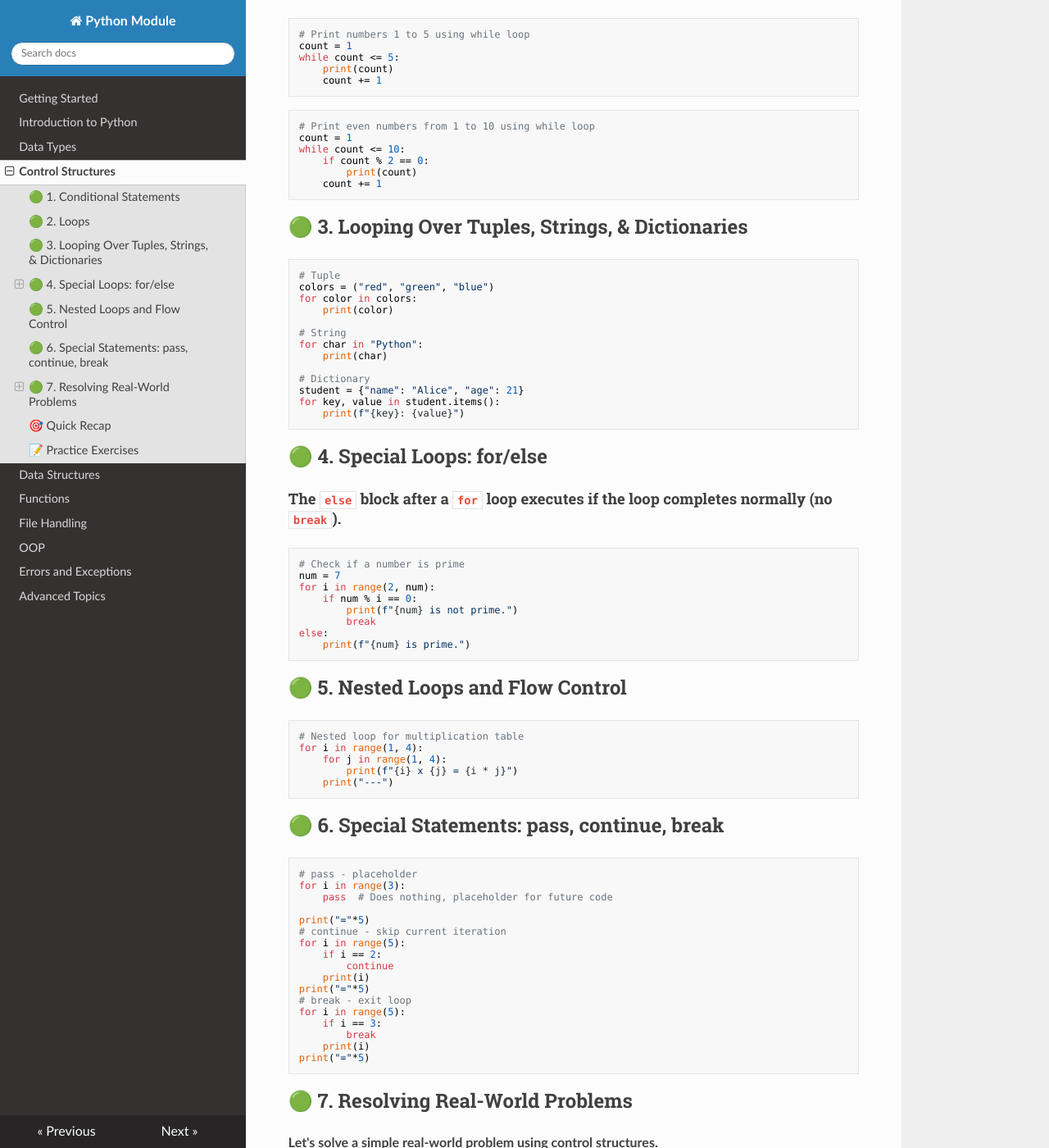
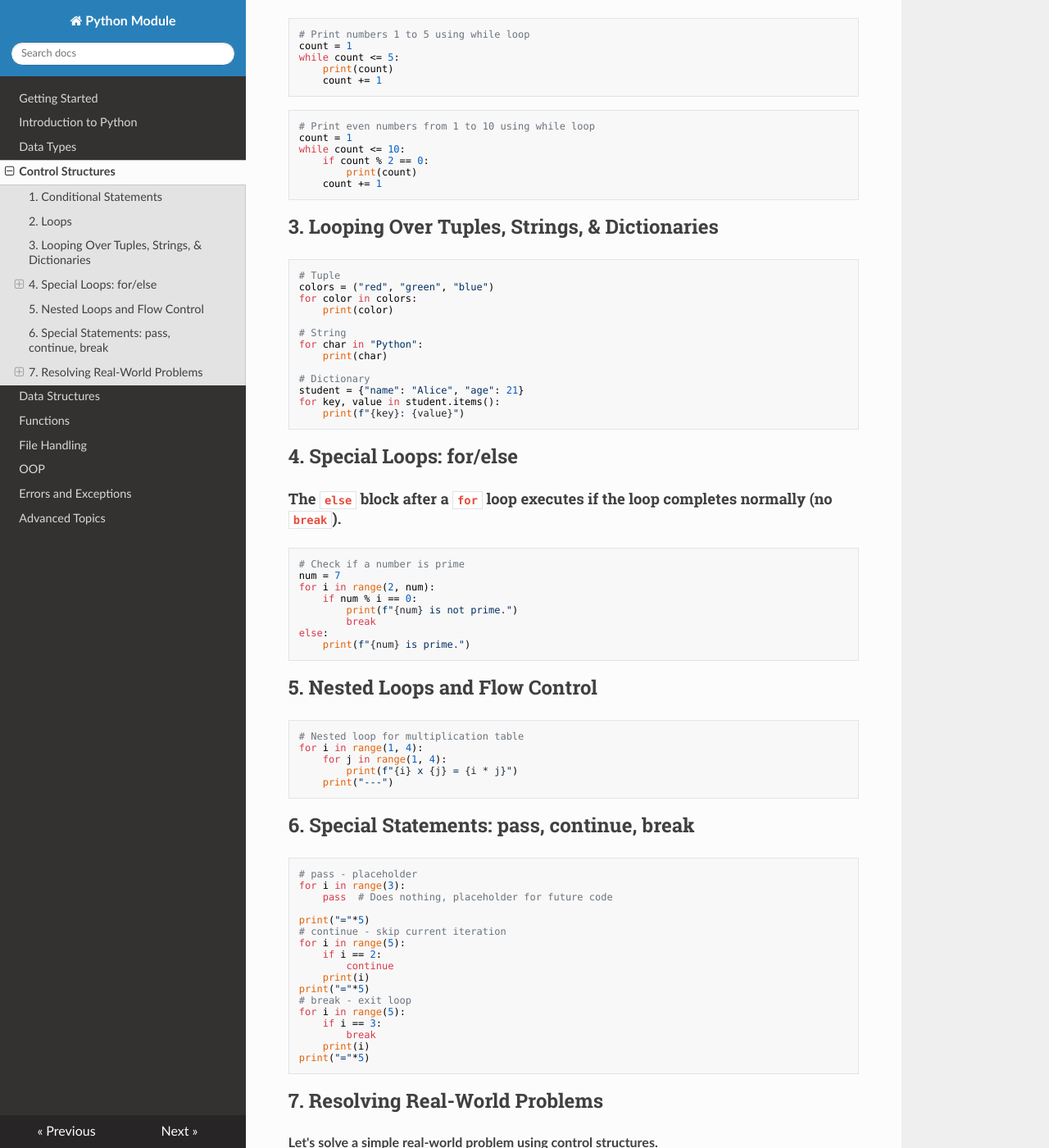
Before and after one commit to AayushWestcliff/python-training, an MkDocs documentation site: the page built from docs/lectures/3.ControlStructures.md, in a window 1280 px wide and 1400 px high, scrolled down 1105 px. Shown: the whole window at 82% size. Built offline with MkDocs 1.6.1, drawn with Linux system fonts in a browser that asks for light colours; nearby versions of some CDN libraries; some of the changed text lies outside the part shown.

````diff
--- a/docs/lectures/3.ControlStructures.md
+++ b/docs/lectures/3.ControlStructures.md
@@ -2,7 +2,7 @@
 # 📓 Python Programming - Control Structures
 ---
 
-## 🟢 1. Conditional Statements
+## 1. Conditional Statements
 
 **Conditional Statements in Python:**
 - Used to make decisions based on conditions.
@@ -32,7 +32,7 @@ else:
     print("Grade: C")
 ```
 
-## 🟢 2. Loops
+## 2. Loops
 
 **Python supports two main types of loops:**
 1. `for` loop → Iterate over sequences (strings, lists, tuples, etc.)
@@ -78,7 +78,7 @@ while count <= 10:
     count += 1
 ```
 
-## 🟢 3. Looping Over Tuples, Strings, & Dictionaries
+## 3. Looping Over Tuples, Strings, & Dictionaries
 
 
 ```python
@@ -97,7 +97,7 @@ for key, value in student.items():
     print(f"{key}: {value}")
 ```
 
-## 🟢 4. Special Loops: for/else
+## 4. Special Loops: for/else
 
 #### The `else` block after a `for` loop executes if the loop completes normally (no `break`).
 
@@ -114,7 +114,7 @@ else:
     print(f"{num} is prime.")
 ```
 
-## 🟢 5. Nested Loops and Flow Control
+## 5. Nested Loops and Flow Control
 
 
 ```python
@@ -125,7 +125,7 @@ for i in range(1, 4):
     print("---")
 ```
 
-## 🟢 6. Special Statements: pass, continue, break
+## 6. Special Statements: pass, continue, break
 
 
 ```python
@@ -148,7 +148,7 @@ for i in range(5):
 print("="*5)
 ```
 
-## 🟢 7. Resolving Real-World Problems
+## 7. Resolving Real-World Problems
 
 **Let's solve a simple real-world problem using control structures.**
 
@@ -173,7 +173,7 @@ if attempts == 0:
 
 ```
 
-### **🛠️ AI Tool:** Google Colab - Gemini Or Github Copilot
+**🛠️ AI Tool:** Google Colab - Gemini Or Github Copilot
 
 You can explore AI tools like **Gemini** inside Google Colab to assist with understanding Python code, generating examples, or debugging.
 
@@ -185,21 +185,21 @@ You can explore AI tools like **Gemini** inside Google Colab to assist with unde
 - Alternative: Github Copilot
 
 
-## 🎯 Quick Recap
+**🎯 Quick Recap**
 
-✅ Use `if`, `elif`, `else` for decision-making
+* Use `if`, `elif`, `else` for decision-making
 
-✅ `for` and `while` loops help with repetition
+* `for` and `while` loops help with repetition
 
-✅ Loop over sequences like tuples, strings, dictionaries
+* Loop over sequences like tuples, strings, dictionaries
 
-✅ Special loop structures: `for/else`
+* Special loop structures: `for/else`
 
-✅ Use `pass`, `continue`, `break` for flow control
+* Use `pass`, `continue`, `break` for flow control
 
-✅ Practice solving real-world problems
+* Practice solving real-world problems
 
-## 📝 Practice Exercises
+### **📝 Practice Exercises**
 
 1. Write a program that checks whether a number is positive, negative, or zero.
 
--- a/mkdocs.yml
+++ b/mkdocs.yml
@@ -15,3 +15,6 @@ nav:
 theme:
   name: readthedocs
   # name: material
+
+# Add this line
+cname: python.regmiaayush.com.np
````
Also changed, not shown: 1 other file.
